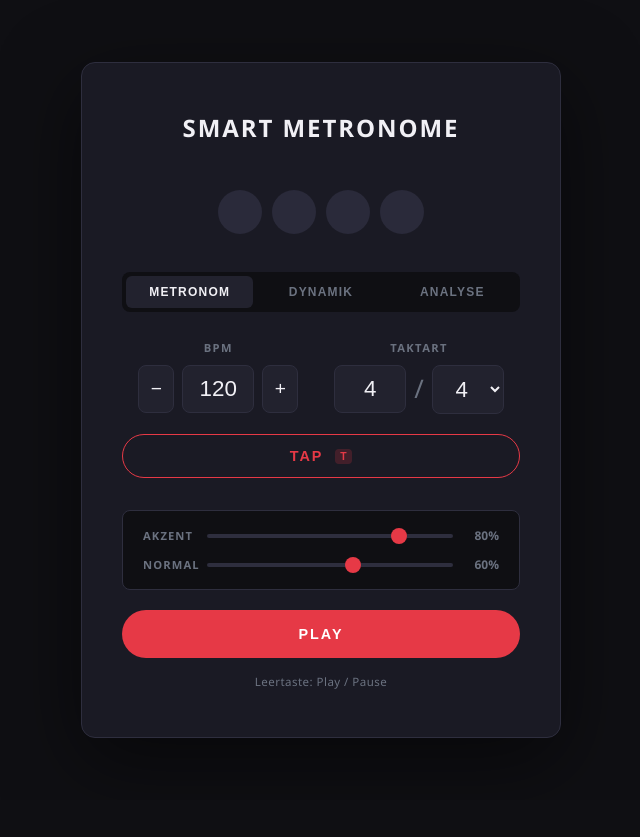
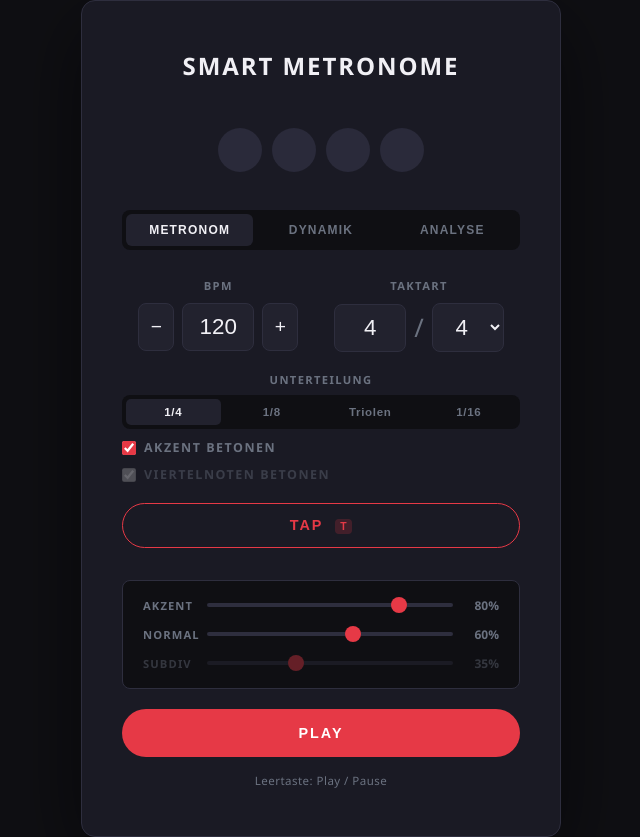
Before and after one commit to mariokirchberger/smart-metronome, a Flask app: page / in a window 1280 px wide. Shown: the whole page, without its empty margins (319-959 px from the left). Before the commit the page ends 738 px from the top, so only its background shows below. Run offline with Flask 3, Linux system fonts and the light colour scheme.

Commit message:
Add subdivisions, beat muting, and accent controls
- Subdivisions: 1/4, 1/8, Triolen, 1/16 via Web Audio API scheduling
- Click beat circles to mute individual beats (incl. their subdivisions)
- "Akzent betonen" checkbox: toggle accent on beat 1 (works for all modes)
- "Viertelnoten betonen" checkbox: subdivisions sound distinct or match main beats
- Separate Subdiv volume slider (active only when relevant)
- Update README with all new features

Co-Authored-By: Claude Sonnet 4.6 <noreply@anthropic.com>

```diff
--- a/static/metronome.js
+++ b/static/metronome.js
@@ -11,6 +11,7 @@ let nextNoteTime   = 0.0;
 
 // Notes scheduled but not yet drawn; each entry: { beat, time }
 const notesInQueue    = [];
+const mutedBeats      = new Set();
 // Queued dynamic display updates; each entry: { barCount, bpm, time }
 const dynDisplayQueue = [];
 
@@ -29,11 +30,12 @@ const TAP_RESET  = 2000; // ms — gap that resets the tap history
 
 // ── Config ─────────────────────────────────────────────────────────────────
 
-const LOOKAHEAD      = 25.0;  // ms  — scheduler interval
-const SCHEDULE_AHEAD = 0.1;   // sec — how far ahead to schedule audio
-const CLICK_DURATION = 0.04;  // sec
-const FREQ_ACCENT    = 1000;  // Hz — Zählzeit 1
-const FREQ_NORMAL    = 600;   // Hz — andere Zählzeiten
+const LOOKAHEAD        = 25.0;  // ms  — scheduler interval
+const SCHEDULE_AHEAD   = 0.1;   // sec — how far ahead to schedule audio
+const CLICK_DURATION   = 0.04;  // sec
+const FREQ_ACCENT      = 1000;  // Hz — Zählzeit 1
+const FREQ_NORMAL      = 600;   // Hz — andere Zählzeiten
+const FREQ_SUBDIVISION = 800;   // Hz — Unterteilungs-Clicks
 
 // ── DOM helpers ────────────────────────────────────────────────────────────
 
@@ -55,6 +57,10 @@ function getDynStep()    { return Math.max(1,   Math.min(100, parseInt(document.
 
 function isZeitMode() {
     return document.querySelector('.mode-btn.active')?.dataset.mode === 'zeit';
+}
+
+function getSubdivision() {
+    return parseInt(document.querySelector('.subdiv-btn.active')?.dataset.subdiv || '1');
 }
 
 function getAccentVolume() {
@@ -121,33 +127,76 @@ function resetDynDisplay() {
 
 // ── Audio scheduling ───────────────────────────────────────────────────────
 
+function getSubdivisionVolume() {
+    return Math.max(0.001, parseInt(document.getElementById('vol-subdiv').value) / 100);
+}
+
+function shouldAccentMainBeats() {
+    const el = document.getElementById('subdiv-play-beats');
+    return el ? el.checked : true;
+}
+
+function shouldDistinguishSubdivisions() {
+    const el = document.getElementById('subdiv-distinguish');
+    return el ? el.checked : true;
+}
+
+function scheduleSubdivisionClick(time) {
+    const distinguish = shouldDistinguishSubdivisions();
+    const osc  = audioContext.createOscillator();
+    const gain = audioContext.createGain();
+    osc.connect(gain);
+    gain.connect(audioContext.destination);
+    osc.type            = 'sine';
+    osc.frequency.value = distinguish ? FREQ_SUBDIVISION : FREQ_NORMAL;
+    const volume        = distinguish ? getSubdivisionVolume() : getNormalVolume();
+    gain.gain.setValueAtTime(volume, time);
+    gain.gain.exponentialRampToValueAtTime(0.001, time + CLICK_DURATION);
+    osc.start(time);
+    osc.stop(time + CLICK_DURATION);
+}
+
+function scheduleSubdivisions(beat, beatTime, beatDuration) {
+    if (mutedBeats.has(beat)) return;
+    const subs = getSubdivision();
+    if (subs <= 1) return;
+    for (let i = 1; i < subs; i++) {
+        scheduleSubdivisionClick(beatTime + (i / subs) * beatDuration);
+    }
+}
+
 function scheduleClick(beat, time) {
+    notesInQueue.push({ beat, time });
+
+    if (mutedBeats.has(beat)) return;
+
     const osc  = audioContext.createOscillator();
     const gain = audioContext.createGain();
 
     osc.connect(gain);
     gain.connect(audioContext.destination);
 
-    osc.type            = 'sine';
-    osc.frequency.value = beat === 0 ? FREQ_ACCENT : FREQ_NORMAL;
+    osc.type = 'sine';
+    const isAccent = beat === 0 && shouldAccentMainBeats();
+    osc.frequency.value = isAccent ? FREQ_ACCENT : FREQ_NORMAL;
 
-    const volume = beat === 0 ? getAccentVolume() : getNormalVolume();
+    const volume = isAccent ? getAccentVolume() : getNormalVolume();
     gain.gain.setValueAtTime(volume, time);
     gain.gain.exponentialRampToValueAtTime(0.001, time + CLICK_DURATION);
 
     osc.start(time);
     osc.stop(time + CLICK_DURATION);
-
-    notesInQueue.push({ beat, time });
 }
 
 function scheduler() {
     const limit = audioContext.currentTime + SCHEDULE_AHEAD;
     while (nextNoteTime < limit) {
         const noteTime = nextNoteTime;
+        const beatDur  = getBeatDuration();
 
         scheduleClick(currentBeat, noteTime);
-        nextNoteTime += getBeatDuration();
+        scheduleSubdivisions(currentBeat, noteTime, beatDur);
+        nextNoteTime += beatDur;
         currentBeat = (currentBeat + 1) % getNumerator();
 
         if (isDynamicMode()) {
@@ -297,12 +346,21 @@ function switchTab(tabName) {
 
 // ── Beat indicator DOM ─────────────────────────────────────────────────────
 
+function toggleBeatMute(beatIndex) {
+    mutedBeats.has(beatIndex) ? mutedBeats.delete(beatIndex) : mutedBeats.add(beatIndex);
+    const dot = beatContainer().querySelectorAll('.beat-indicator')[beatIndex];
+    if (dot) dot.classList.toggle('muted', mutedBeats.has(beatIndex));
+}
+
 function rebuildBeatIndicators() {
+    mutedBeats.clear();
     const container = beatContainer();
     container.innerHTML = '';
     for (let i = 0; i < getNumerator(); i++) {
         const dot = document.createElement('div');
         dot.className = 'beat-indicator';
+        dot.title = `Schlag ${i + 1} stummschalten`;
+        dot.addEventListener('click', () => toggleBeatMute(i));
         container.appendChild(dot);
     }
 }
@@ -365,6 +423,44 @@ document.querySelectorAll('.tab-btn').forEach(btn => {
 
 document.querySelectorAll('.mode-btn').forEach(btn => {
     btn.addEventListener('click', () => switchDynMode(btn.dataset.mode));
+});
+
+function updateSubdivControls() {
+    const isSubdiv     = getSubdivision() > 1;
+    const distinguish  = shouldDistinguishSubdivisions();
+
+    // "Viertelnoten betonen": only relevant when subdivision > 1
+    const distCheck = document.getElementById('subdiv-distinguish');
+    const distRow   = document.getElementById('subdiv-distinguish-row');
+    distCheck.disabled = !isSubdiv;
+    distRow.classList.toggle('subdiv-off', !isSubdiv);
+
+    // Subdiv volume slider: only relevant when subdivision > 1 AND distinguish is on
+    const subdivSlider = document.getElementById('vol-subdiv');
+    const subdivRow    = document.getElementById('vol-subdiv-row');
+    const sliderActive = isSubdiv && distinguish;
+    subdivSlider.disabled = !sliderActive;
+    subdivRow.classList.toggle('subdiv-off', !sliderActive);
+}
+
+document.querySelectorAll('.subdiv-btn').forEach(btn => {
+    btn.addEventListener('click', () => {
+        document.querySelectorAll('.subdiv-btn').forEach(b => b.classList.remove('active'));
+        btn.classList.add('active');
+        updateSubdivControls();
+        restartIfPlaying();
+    });
+});
+
+document.getElementById('subdiv-play-beats').addEventListener('change', restartIfPlaying);
+
+document.getElementById('subdiv-distinguish').addEventListener('change', () => {
+    updateSubdivControls();
+    restartIfPlaying();
+});
+
+document.getElementById('vol-subdiv').addEventListener('input', e => {
+    document.getElementById('vol-subdiv-val').textContent = e.target.value + '%';
 });
 
 numeratorInput().addEventListener('change', () => {
--- a/static/style.css
+++ b/static/style.css
@@ -66,6 +66,26 @@ h1 {
     background: var(--beat-idle);
     transition: background 0.06s ease, transform 0.06s ease, box-shadow 0.06s ease;
     flex-shrink: 0;
+    cursor: pointer;
+}
+
+.beat-indicator.muted {
+    background: transparent;
+    border: 2px dashed var(--border);
+    opacity: 0.45;
+}
+
+.beat-indicator.muted.active {
+    background: var(--surface-2);
+    border-color: var(--text-muted);
+    box-shadow: none;
+    transform: scale(1.1);
+}
+
+.beat-indicator.muted.accent.active {
+    background: var(--surface-2);
+    border-color: var(--text-muted);
+    box-shadow: none;
 }
 
 .beat-indicator.active {
@@ -347,6 +367,77 @@ select {
 
 .tap-btn.flash .tap-key {
     background: rgba(255, 255, 255, 0.25);
+}
+
+/* ── Subdivision ── */
+
+.subdiv-row {
+    margin-top: 20px;
+}
+
+.subdiv-label {
+    display: block;
+    font-size: 0.7rem;
+    font-weight: 600;
+    letter-spacing: 0.12em;
+    text-transform: uppercase;
+    color: var(--text-muted);
+    margin-bottom: 8px;
+}
+
+.subdiv-toggle {
+    display: flex;
+    gap: 4px;
+    background: var(--bg);
+    border-radius: var(--radius-sm);
+    padding: 4px;
+}
+
+.subdiv-btn {
+    flex: 1;
+    background: transparent;
+    border: none;
+    border-radius: 5px;
+    color: var(--text-muted);
+    cursor: pointer;
+    font-size: 0.72rem;
+    font-weight: 600;
+    letter-spacing: 0.06em;
+    padding: 7px 0;
+    transition: background 0.15s, color 0.15s;
+}
+
+.subdiv-btn.active {
+    background: var(--surface-2);
+    color: var(--text);
+}
+
+.subdiv-btn:hover:not(.active) {
+    color: var(--text);
+}
+
+.subdiv-beats-row {
+    display: flex;
+    align-items: center;
+    gap: 8px;
+    margin-top: 10px;
+    cursor: pointer;
+    font-size: 0.78rem;
+    color: var(--text-muted);
+    user-select: none;
+}
+
+.subdiv-beats-row input[type="checkbox"] {
+    accent-color: var(--accent);
+    width: 14px;
+    height: 14px;
+    cursor: pointer;
+    flex-shrink: 0;
+}
+
+.subdiv-off {
+    opacity: 0.4;
+    pointer-events: none;
 }
 
 /* ── Analyse Tab ── */
--- a/templates/index.html
+++ b/templates/index.html
@@ -44,6 +44,24 @@
                         </select>
                     </div>
                 </div>
+            </div>
+
+            <div class="subdiv-row">
+                <span class="subdiv-label">Unterteilung</span>
+                <div class="subdiv-toggle">
+                    <button class="subdiv-btn active" data-subdiv="1">1/4</button>
+                    <button class="subdiv-btn" data-subdiv="2">1/8</button>
+                    <button class="subdiv-btn" data-subdiv="3">Triolen</button>
+                    <button class="subdiv-btn" data-subdiv="4">1/16</button>
+                </div>
+                <label id="subdiv-beats-row" class="subdiv-beats-row">
+                    <input type="checkbox" id="subdiv-play-beats" checked>
+                    <span>Akzent betonen</span>
+                </label>
+                <label id="subdiv-distinguish-row" class="subdiv-beats-row subdiv-off">
+                    <input type="checkbox" id="subdiv-distinguish" checked disabled>
+                    <span>Viertelnoten betonen</span>
+                </label>
             </div>
 
             <button id="tap-btn" class="tap-btn">Tap <span class="tap-key">T</span></button>
@@ -153,6 +171,11 @@
                 <input type="range" id="vol-normal" min="0" max="100" value="60">
                 <span class="vol-value" id="vol-normal-val">60%</span>
             </div>
+            <div class="volume-row subdiv-off" id="vol-subdiv-row">
+                <span class="vol-label">Subdiv</span>
+                <input type="range" id="vol-subdiv" min="0" max="100" value="35" disabled>
+                <span class="vol-value" id="vol-subdiv-val">35%</span>
+            </div>
         </div>
 
         <button id="play-pause-btn" class="play-btn">Play</button>
```
Also changed, not shown: README.md.
